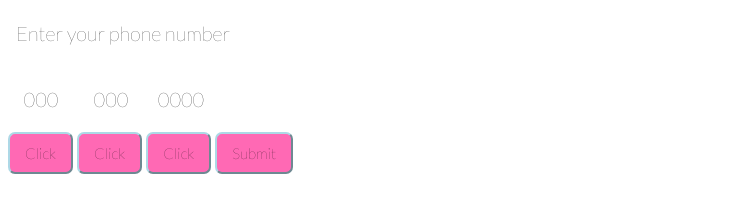
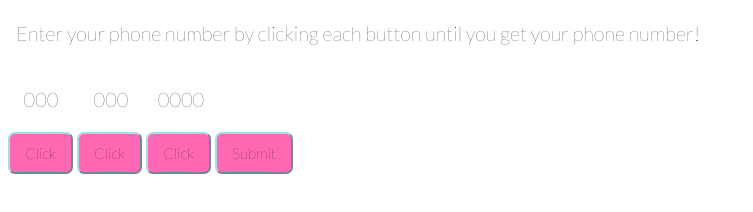
Before and after one commit to rach7239/rach7239.github.io, a plain HTML site: page assignments/assignment 12/assignment12.html in a window 1280 px wide. Shown: the whole page, without its empty margins (0-753 px from the left). Drawn offline with Linux system fonts and the light colour scheme.

Commit message:
Update assignment12.html

```diff
--- a/assignments/assignment 12/assignment12.html
+++ b/assignments/assignment 12/assignment12.html
@@ -12,7 +12,7 @@
     <script defer src="assignment12.js"></script>
 </head>
 <body>
-    <p>Enter your phone number</p>
+    <p>Enter your phone number by clicking each button until you get your phone number!</p>
     <div>
         <p class="output1 telephone-number">000</p>
         <p class="output2 telephone-number">000</p>
```
